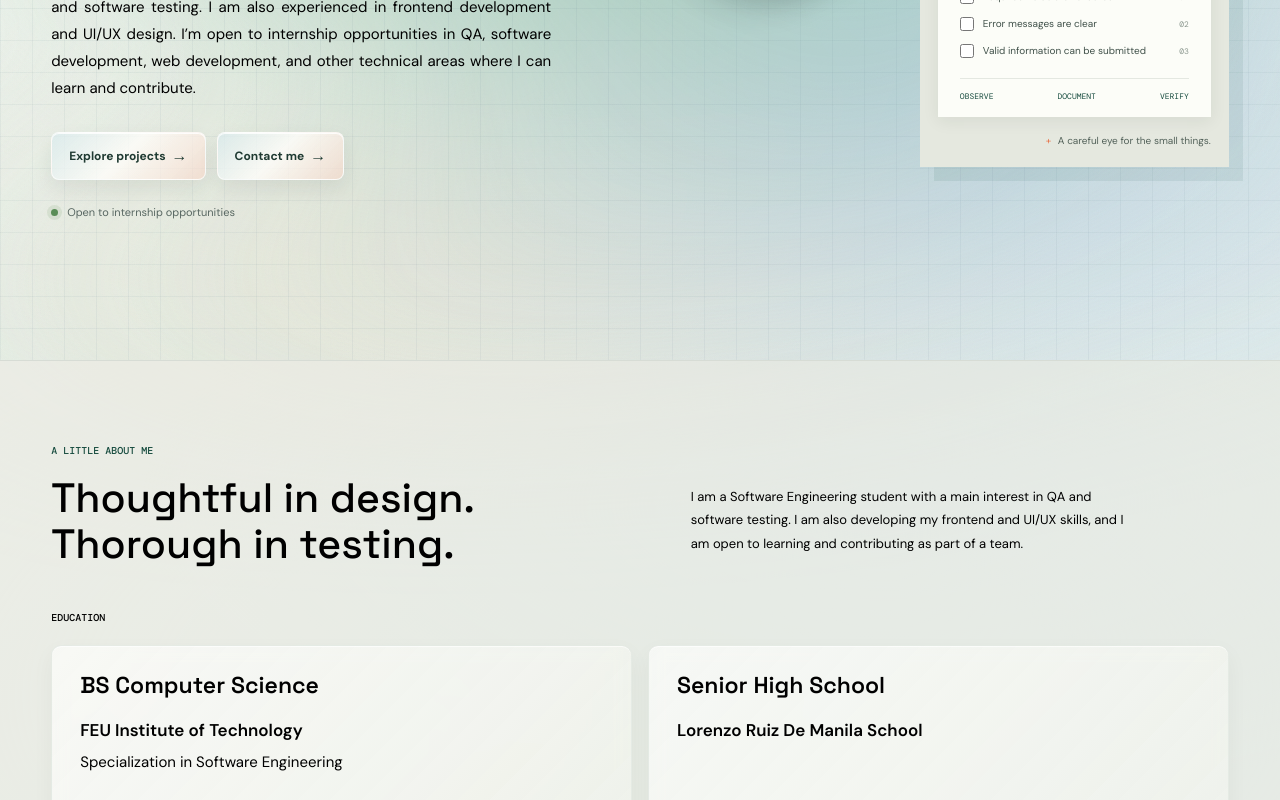
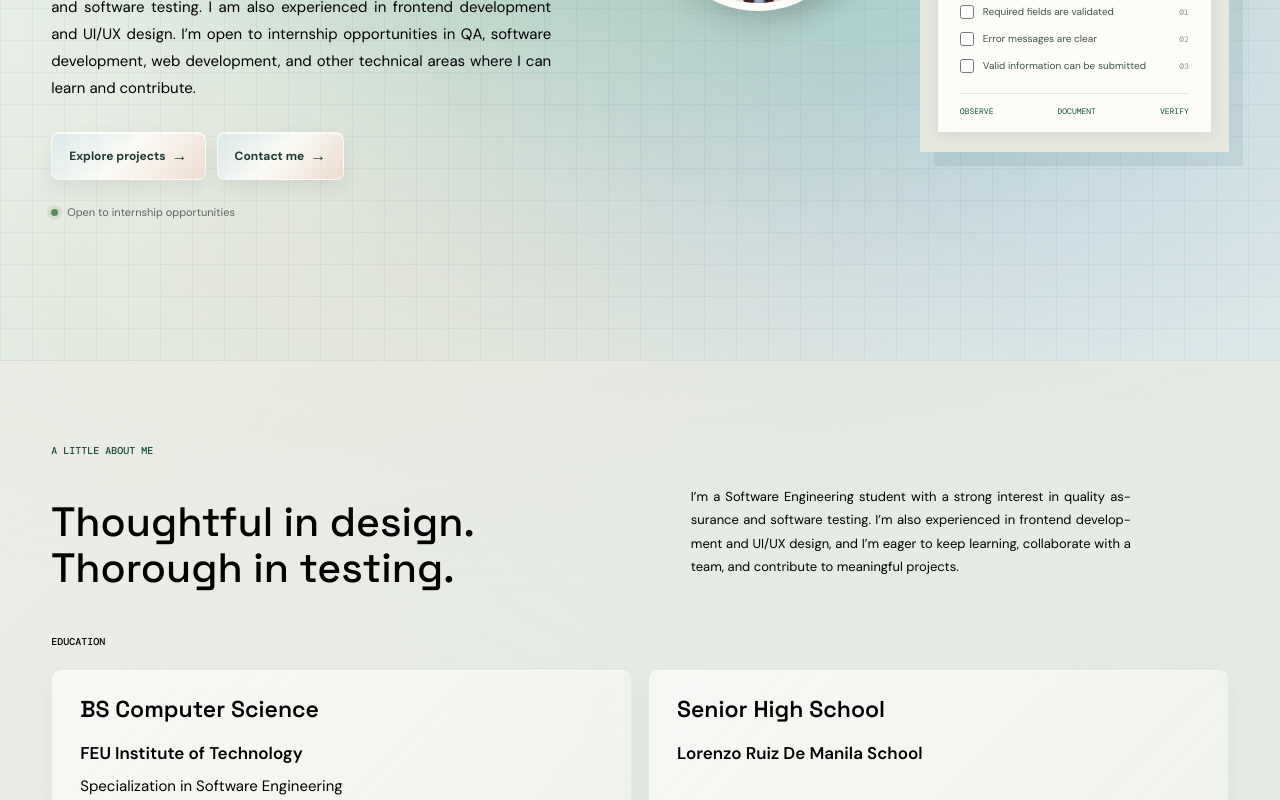
Before and after one commit to DanielBanaag/Portfolio, a React (Vite) app: page /#skills in a window 1280 px wide. Shown: the part 440-1240 px from the top of the page. Built offline with nearby package versions, Linux system fonts and the light colour scheme.

Commit message:
Version 3.1

```diff
--- a/src/App.css
+++ b/src/App.css
@@ -524,17 +524,6 @@ a:hover .arrow-mark {
   font-size: 8px;
 }
 
-.qa-visual__caption {
-  margin: 17px 0 0;
-  color: #53625a;
-  font-size: 10px;
-  text-align: right;
-}
-
-.qa-visual__caption span {
-  margin-right: 4px;
-  color: var(--orange);
-}
 
 :root {
   --header-height: 82px;
@@ -981,6 +970,12 @@ html {
 .about .education-card__detail,
 .about .education-card__date {
   color: #000000;
+}
+
+.about .section-heading__description {
+  text-align: justify;
+  text-align-last: left;
+  hyphens: auto;
 }
 
 .about__education {
@@ -1415,18 +1410,6 @@ html {
   object-position: center;
 }
 
-.projects__note {
-  display: flex;
-  align-items: center;
-  gap: 8px;
-  margin: 20px 0 0;
-  color: #64736a;
-  font-size: 10px;
-}
-
-.projects__note > span {
-  color: var(--orange);
-}
 
 .certification-list {
   display: grid;
@@ -2213,10 +2196,6 @@ html {
     padding: 12px;
   }
 
-  .projects__note {
-    align-items: flex-start;
-    line-height: 1.6;
-  }
 
   .certificate-row {
     grid-template-columns: minmax(0, 1fr);
--- a/src/pages/AboutPage.jsx
+++ b/src/pages/AboutPage.jsx
@@ -23,7 +23,7 @@ export default function AboutPage() {
           eyebrow="A LITTLE ABOUT ME"
           titleId="about-title"
           title={<>Thoughtful in design.<br />Thorough in testing.</>}
-          description="I am a Software Engineering student with a main interest in QA and software testing. I am also developing my frontend and UI/UX skills, and I am open to learning and contributing as part of a team."
+          description="I’m a Software Engineering student with a strong interest in quality assurance and software testing. I’m also experienced in frontend development and UI/UX design, and I’m eager to keep learning, collaborate with a team, and contribute to meaningful projects."
         />
         <div className="about__education reveal">
           <p className="eyebrow">EDUCATION</p>
--- a/src/pages/HomePage.jsx
+++ b/src/pages/HomePage.jsx
@@ -170,7 +170,6 @@ export default function HomePage() {
               <div className="qa-sheet__footer"><span>OBSERVE</span><span>DOCUMENT</span><span>VERIFY</span></div>
             </div>
           )}
-          <p className="qa-visual__caption"><span>+</span> A careful eye for the small things.</p>
         </div>
       </div>
     </section>
--- a/src/pages/ProjectsPage.jsx
+++ b/src/pages/ProjectsPage.jsx
@@ -40,7 +40,6 @@ export default function ProjectsPage() {
             </div>
           </article>
         </div>
-        <p className="projects__note reveal"><span aria-hidden="true">+</span> More projects can be added here when you are ready to share their details.</p>
       </div>
     </section>
   )
```
